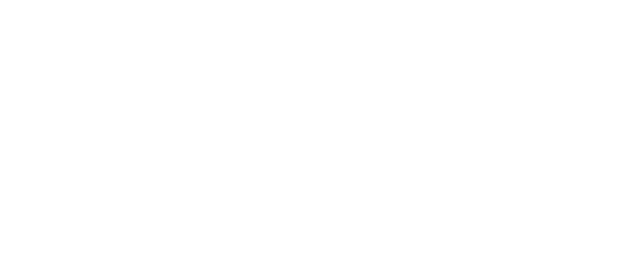
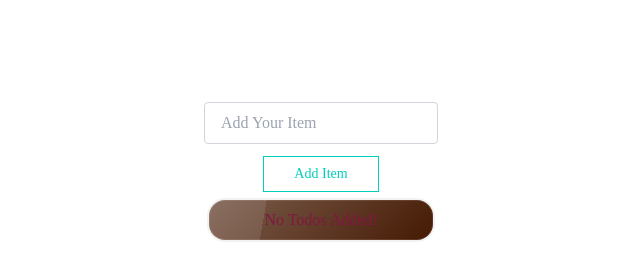
Before and after one commit to Jahirul-Islam-Jantu/frontend-react, a React (Vite) app: page / in a window 1280 px wide. Shown: the part 1430-1699 px from the top of the page, without its empty margins (319-959 px from the left). Before the commit the page ends 1580 px from the top, so only its background shows below. Built offline with nearby package versions, Linux system fonts and the light colour scheme.

Commit message:
todo app

```diff
--- a/src/assets/css/index.css
+++ b/src/assets/css/index.css
@@ -5,3 +5,19 @@
 body{
     font-family: Manrope !important;
 }
+
+.custom-button{
+    padding: 10px 30px;
+    border: 1px solid #00cfbd;
+    background-color: transparent;
+    font-size: 14px;
+    font-weight: 400;
+    line-height: 1;
+    transition: 0.3s ease-in-out;
+    color: #00cfbd;
+    :hover{
+        color: #ddd;
+        background-color: #00cfbd;
+        transition: 0.3s ease-in-out;
+    }
+}
--- /dev/null
+++ b/src/components/Button.jsx
@@ -0,0 +1,23 @@
+const Button = ({ title, onClick }) => {
+    return (
+        <div>
+            <button onClick={onClick} className="custom-button">
+                {title}
+            </button>
+        </div>
+    );
+};
+
+export default Button;
+
+
+
+// const Button = ({title, onClick}) => {
+//     return (
+//         <div>
+//             <button onClick={onClick} className="custom-button">{title}</button>
+//         </div>
+//     );
+// };
+//
+// export default Button;
--- a/src/components/CounterApp.jsx
+++ b/src/components/CounterApp.jsx
@@ -9,7 +9,7 @@
      }
 
     return (
-        <div className="flex justify-center align-center mb-20">
+        <div className="flex justify-center align-center ">
             <div className="container-fluid">
                 <div className="row">
                     <div className="card glass m-20">
--- /dev/null
+++ b/src/components/InputForms.jsx
@@ -0,0 +1,61 @@
+import Button from "./Button.jsx";
+import { useState } from "react";
+
+const InputForms = ({ onAddTodo }) => {
+    const [value, setValue] = useState('');
+
+    const addTodo = (e) => {
+        e.preventDefault();
+        if (value.trim()) {
+            onAddTodo(value);
+            setValue(''); // Clear input after adding
+        }
+    };
+
+    return (
+        <div className="flex justify-center items-center w-auto gap-3 flex-col">
+            <input
+                type="text"
+                placeholder="Add Your Item"
+                value={value}
+                onChange={(e) => setValue(e.target.value)}
+                className="border border-gray-300 rounded py-2 px-4"
+            />
+            <Button title="Add Item" onClick={addTodo} />
+        </div>
+    );
+};
+
+export default InputForms;
+
+
+
+
+
+
+
+// import Button from "./Button.jsx";
+// import {useState} from "react";
+//
+// const InputForms = ({handlevalue}) => {
+//     const [value, setValue] = useState('');
+//     handlevalue && setValue(value);
+//     const addTodo = (e) => {
+//         e.preventDefault();
+//         let item = document.getElementById("addItem")
+//         let values = item.value
+//         setValue(values)
+//
+//     }
+//
+//     return (
+//         <div>
+//             <input type="text" placeholder="Add Your Item" id="addItem" />
+//             <Button title="Add Item" onClick={addTodo}/>
+//
+//
+//         </div>
+//     );
+// };
+//
+// export default InputForms;
--- /dev/null
+++ b/src/components/TodoApp.jsx
@@ -0,0 +1,66 @@
+import InputForms from "./InputForms.jsx";
+import { useState } from "react";
+
+const TodoApp = () => {
+    const [todos, setTodos] = useState([]);
+
+    const addTodo = (newTodo) => {
+        if (newTodo.trim()) {
+            setTodos([...todos, newTodo]);
+        }
+    };
+
+    return (
+        <div className=" card-body flex justify-center items-center w-auto" >
+            <InputForms onAddTodo={addTodo} />
+            <div className="container-fluid">
+                <div className="row">
+                    <div className="card glass bg-amber-950  min-w-56 w-auto p-2 text-center text-pink-900 gap-2 ">
+                            {todos.length > 0 ? (todos.map((item, index) => ( <ul>
+                                <li className="flex flex-col justify-center align-middle border p-2 rounded-2xl bg-amber-200 bg-opacity-40 " key={index}>{item}</li> </ul>
+                            ))):(<p> No Todos Added! </p>)}
+                    </div>
+                </div>
+            </div>
+        </div>
+    );
+};
+
+export default TodoApp;
+
+
+
+
+
+
+
+
+// import InputForms from "./InputForms.jsx";
+// import {useState} from "react";
+//
+// const TodoApp = () => {
+//
+//     const handleValue = (value)=>{
+//         return value;
+//     }
+//
+//     const [todos, setTodos] = useState([]);
+//
+//     return (
+//         <div>
+//             <InputForms handlevalue={handleValue}/>
+//
+//             <div className="container">
+//                 <div className="row">
+//                     <div className="col-md-4">
+//                         <ul>
+//                             <li>{value.map((item)=>item)}</li>
+//                         </ul>
+//                     </div>
+//                 </div>
+//             </div>
+//         </div>
+//     );
+// };
+//
+// export default TodoApp;
--- a/src/pages/HomePage.jsx
+++ b/src/pages/HomePage.jsx
@@ -1,6 +1,7 @@
 import Navbar from "../components/Navbar.jsx";
 import Carousel from "../components/Carousel.jsx";
 import CounterApp from "../components/CounterApp.jsx";
+import TodoApp from "../components/TodoApp.jsx";
 
 
 const HomePage = () => {
@@ -9,6 +10,8 @@
             <Navbar/>
             <Carousel/>
             <CounterApp/>
+            <TodoApp/>
+
         </div>
     );
 };
```
